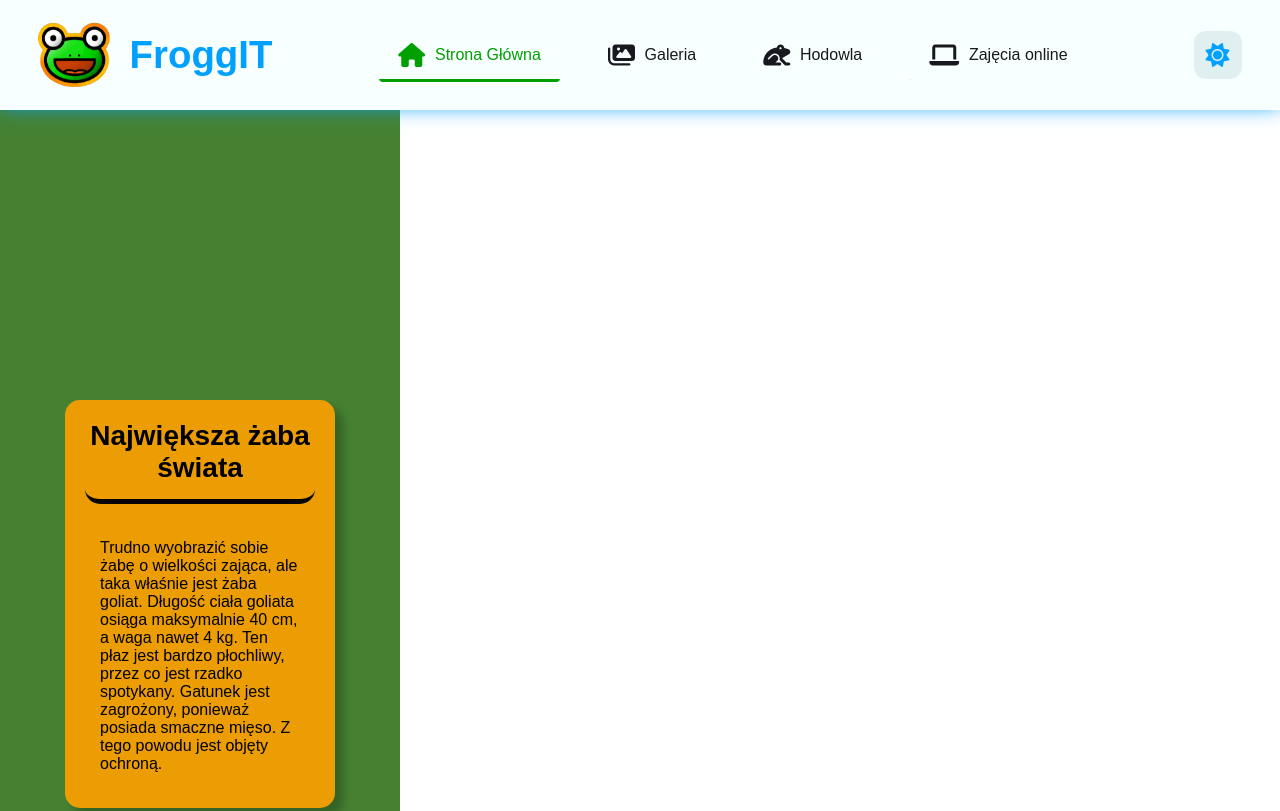
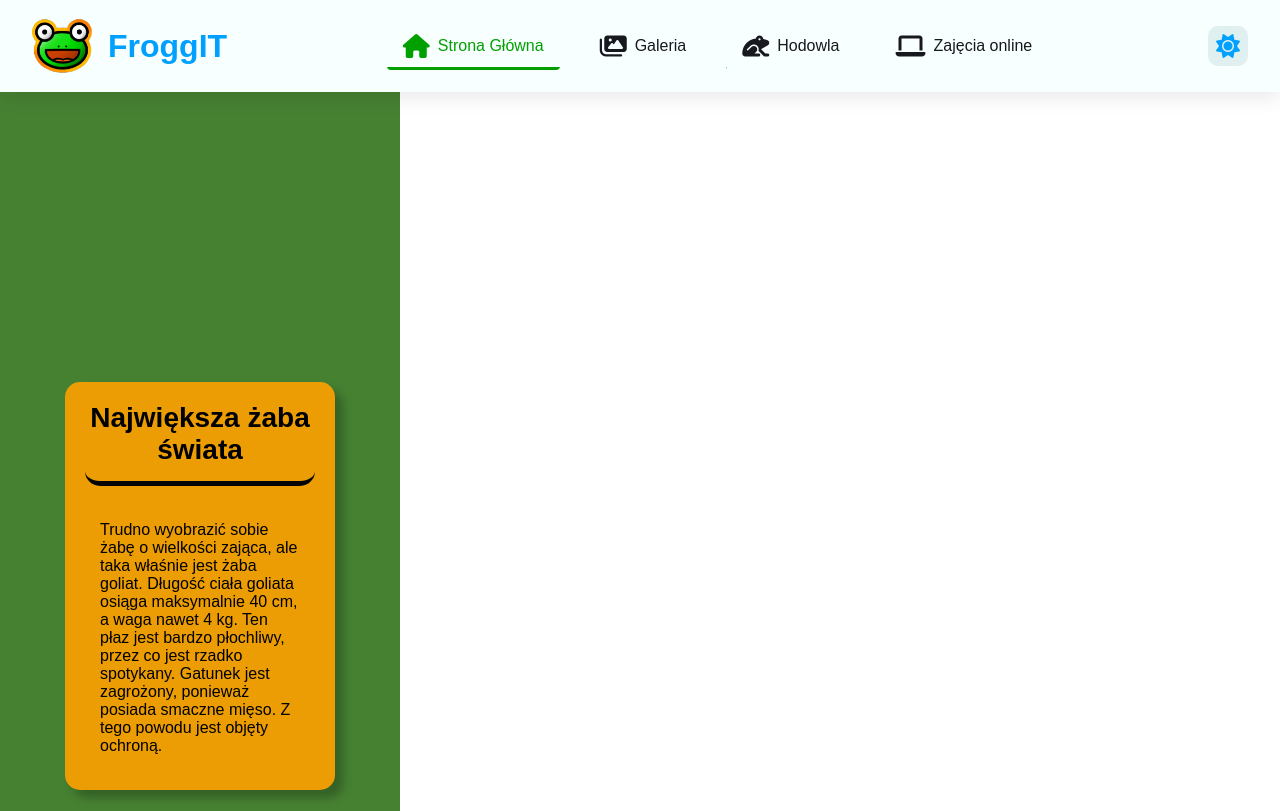
Before and after one commit to ErexPL/FroggIT, a website: page views/index.html in a window 1280 px wide. Shown: the top 811 px of the page. Drawn offline with Linux system fonts and the light colour scheme; a web font is replaced by a local one.

Commit message:
Reduce header size

```diff
--- a/public/css/style.css
+++ b/public/css/style.css
@@ -22,7 +22,7 @@ body {
 header {
     background-color: var(--white-color);
     box-shadow: 0 4px 20px var(--shadow-color);
-    padding: 1.2rem 2.4rem;
+    padding: 1rem 2rem;
     display: flex;
     justify-content: space-between;
     align-items: center;
@@ -36,8 +36,8 @@ header:hover {
 }
 
 header img {
-    width: 72px;
-    margin-right: 1.2rem;
+    width: 60px;
+    margin-right: 1rem;
 }
 
 header img:hover {
@@ -45,7 +45,7 @@ header img:hover {
 }
 
 header h1 {
-    font-size: 2.4rem;
+    font-size: 2rem;
     font-weight: 700;
     color: var(--primary-color);
 }
@@ -58,7 +58,7 @@ section {
 ul {
     display: flex;
     list-style: none;
-    gap: 1.8rem;
+    gap: 1.5rem;
 }
 
 li {
@@ -69,7 +69,7 @@ a {
     text-decoration: none;
     color: var(--dark-color);
     font-weight: 500;
-    padding: 0.9rem 1.2rem;
+    padding: 0.75rem 1rem;
     border-radius: 4px;
     display: flex;
     align-items: center;
@@ -106,7 +106,7 @@ a.active {
 }
 
 i {
-    margin-right: 0.6rem;
+    margin-right: 0.5rem;
     font-size: 1.5rem;
 }
 
@@ -115,8 +115,8 @@ a:hover i {
 }
 
 .theme-toggle {
-    width: 48px;
-    height: 48px;
+    width: 40px;
+    height: 40px;
     display: flex;
     justify-content: center;
     align-items: center;
```
